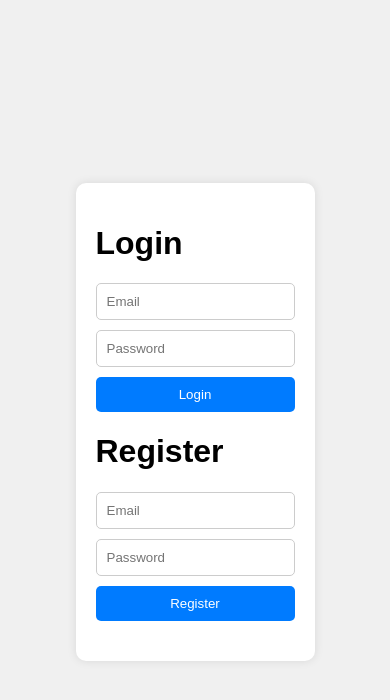
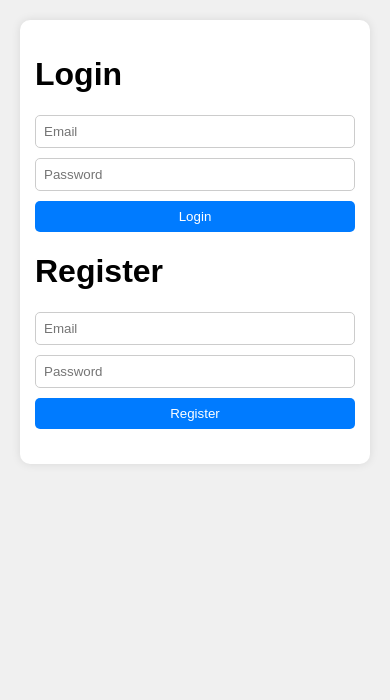
Before and after one commit to cemeteuni/Camete, a plain HTML site: page index.html in a window 390 px wide. Drawn offline with Linux system fonts and the light colour scheme.

Commit message:
Update style.css

```diff
--- a/css/style.css
+++ b/css/style.css
@@ -8,11 +8,13 @@ body {
     margin: 0;
 }
 
-#auth-container {
+#auth-container, #chat-container, #profile-container {
     background-color: white;
     padding: 20px;
     border-radius: 10px;
     box-shadow: 0 0 10px rgba(0, 0, 0, 0.1);
+    width: 100%;
+    max-width: 400px;
 }
 
 form {
@@ -40,3 +42,18 @@ button {
 button:hover {
     background-color: #0056b3;
 }
+
+@media (max-width: 600px) {
+    body {
+        height: auto;
+        padding: 20px;
+    }
+
+    #auth-container, #chat-container, #profile-container {
+        padding: 15px;
+    }
+
+    input, button {
+        padding: 8px;
+    }
+}
```
